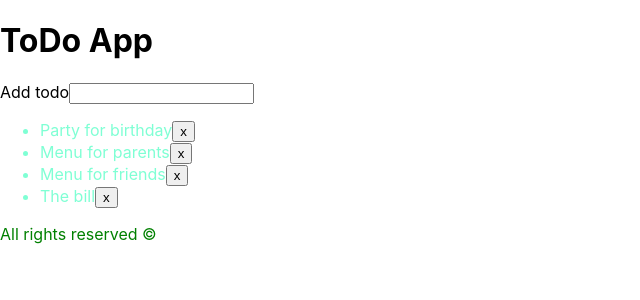
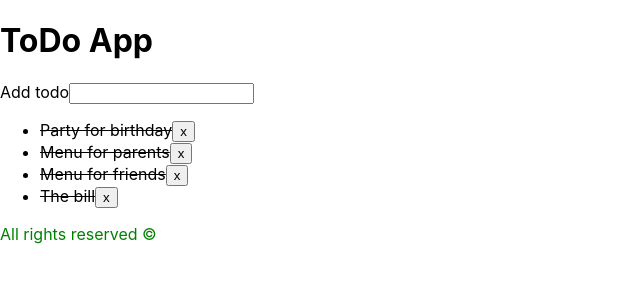
Before and after one commit to Psychocybin/react-education, a React (Create React App) app: page / in a window 1280 px wide. Shown: the top 300 px of the page, without its empty margins (0-640 px from the left). Built offline with nearby package versions, Linux system fonts and the light colour scheme.

Commit message:
use events

```diff
--- a/src/components/TodoItem.js
+++ b/src/components/TodoItem.js
@@ -15,9 +15,9 @@ export default function TodoItem({
     // }, [todo.id]);
 
     return (
-        <li onClick={() => onClick(todo.id)} className={styles.todoItem}>
+        <li onClick={() => onClick(todo.id)} className={styles.todoItemDone}>
             {todo.text}
-            <button onClick={() => onDelete(todo.id)}>x</button>
+            <button onClick={(e) => onDelete(e, todo.id)}>x</button>
         </li>
     );
 };
--- a/src/components/TodoItem.module.css
+++ b/src/components/TodoItem.module.css
@@ -1,3 +1,7 @@
 .todoItem {
     color: aquamarine;
 }
+
+.todoItemDone {
+    text-decoration: line-through;
+}
--- a/src/components/TodoList2.js
+++ b/src/components/TodoList2.js
@@ -4,10 +4,10 @@ import TodoItem from "./TodoItem";
 
 export default function TodoList2() {
     const [todos, setTodos] = useState([
-        {id: uniqid(), text: 'Party for birthday', isDone: false},
-        {id: uniqid(), text: 'Menu for parents', isDone: false},
-        {id: uniqid(), text: 'Menu for friends', isDone: false},
-        {id: uniqid(), text: 'The bill', isDone: false},
+        {id: 1, text: 'Party for birthday', isDone: false},
+        {id: 2, text: 'Menu for parents', isDone: false},
+        {id: 3, text: 'Menu for friends', isDone: false},
+        {id: 4, text: 'The bill', isDone: false},
     ]);
 
     const onTodoInputBlur = (e) => {
@@ -29,7 +29,8 @@ export default function TodoList2() {
 
     //console.log('update');
 
-    const deleteTodoItemClickHandler = (id) => {
+    const deleteTodoItemClickHandler = (e, id) => {
+        e.stopPropagation();
         setTodos(oldTodos => oldTodos.filter(todo => todo.id !== id));
     };
 
@@ -58,9 +59,13 @@ export default function TodoList2() {
         setTodos(oldTodos => {
             let selectedTodo = oldTodos.find(x => x.id === id);
             let toggledTodo = {...selectedTodo, isDone: !selectedTodo.isDone};
-            let restTodos = oldTodos.filter(x => x.id !== id);
+            let selectedIndex = oldTodos.findIndex(x => x.id === id);
 
-            return [...restTodos, toggledTodo];
+            return [
+                ...oldTodos.slice(0, selectedIndex),
+                toggledTodo,
+                ...oldTodos.slice(selectedIndex + 1),
+            ];
         });
     };
 
```
